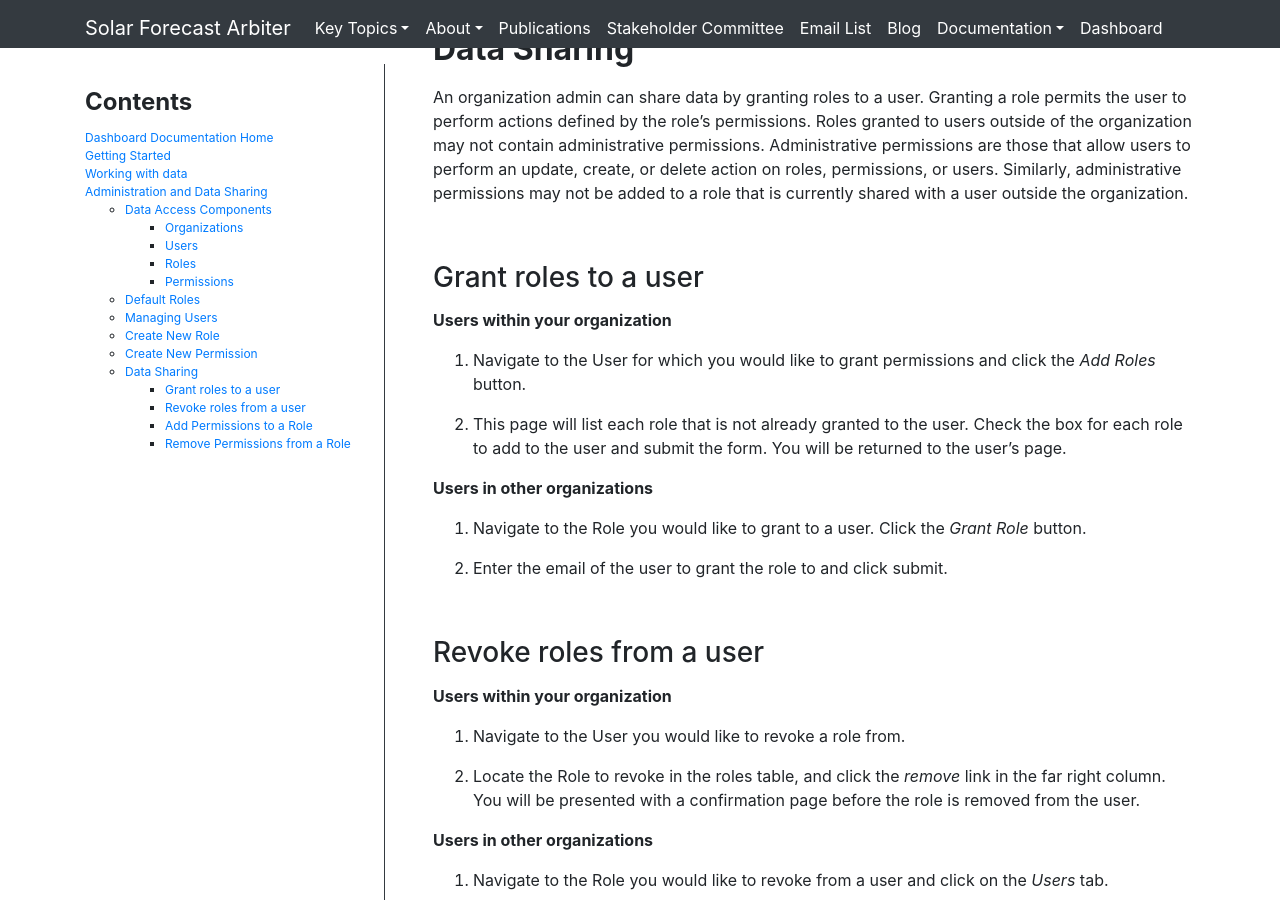
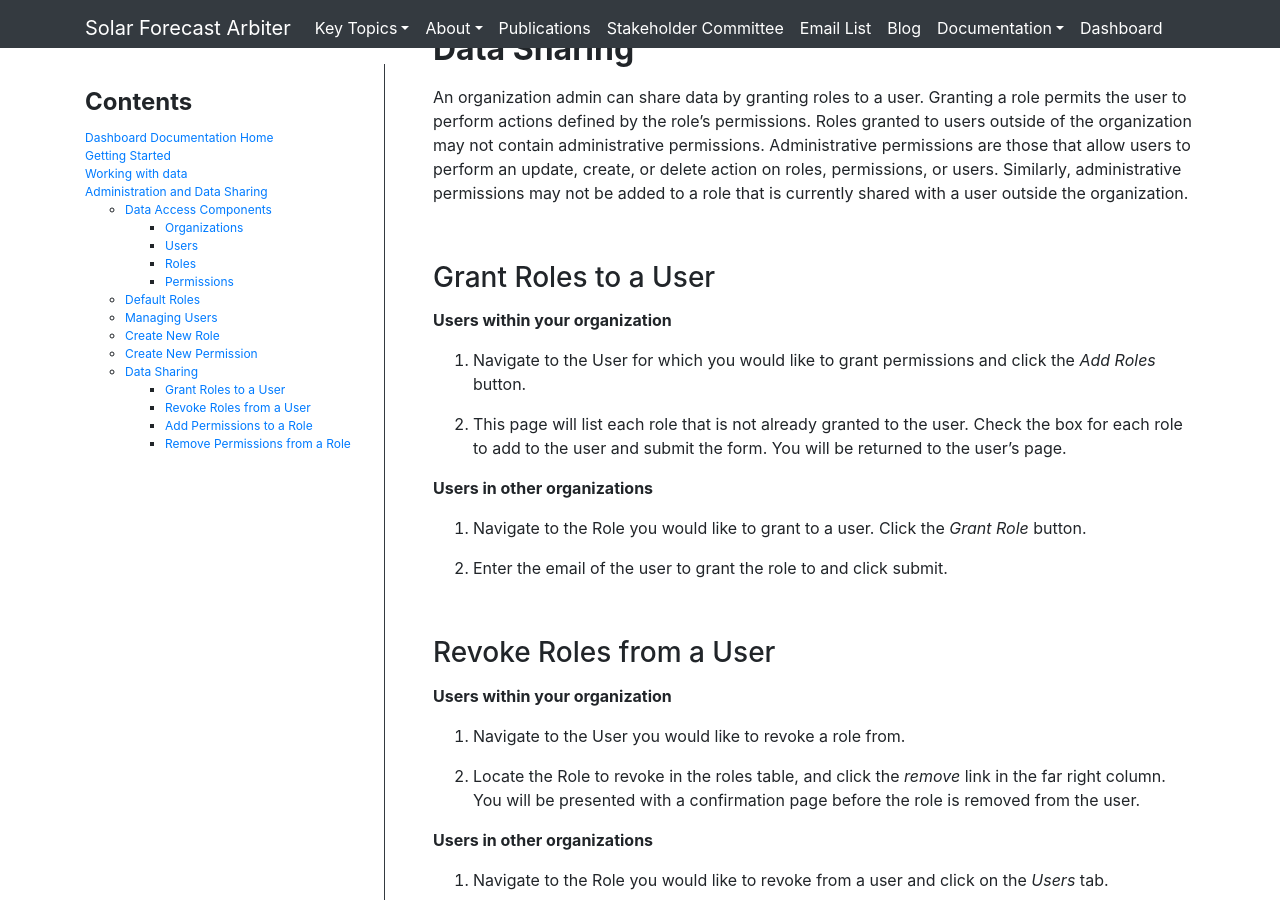
Before and after one commit to SolarArbiter/SolarArbiter.github.io, a Jekyll site: the page built from documentation/dashboard/administration.md, in a window 1280 px wide and 900 px high, scrolled down 7667 px. Built offline with Jekyll 4.4.1, drawn with Linux system fonts in a browser that asks for light colours; our own code applies the rules of GitHub Pages for plain Markdown files.

Commit message:
case inconsistency in headers

```diff
--- a/_includes/dashboard_admin_sidebar.html
+++ b/_includes/dashboard_admin_sidebar.html
@@ -19,8 +19,8 @@
     <li><a href="#create-new-permission">Create New Permission</a></li>
     <li><a href="#data-sharing">Data Sharing</a></li>
       <ul>
-          <li><a href="#grant-roles-to-a-user">Grant roles to a user</a></li>
-          <li><a href="#revoke-roles-from-a-user">Revoke roles from a user</a></li>
+          <li><a href="#grant-roles-to-a-user">Grant Roles to a User</a></li>
+          <li><a href="#revoke-roles-from-a-user">Revoke Roles from a User</a></li>
           <li><a href="#add-permissions-to-a-role">Add Permissions to a Role</a></li>
           <li><a href="#remove-permissions-from-a-role">Remove Permissions from a Role</a></li>
       </ul>
--- a/documentation/dashboard/administration.md
+++ b/documentation/dashboard/administration.md
@@ -190,7 +190,7 @@
 users. Similarly, administrative permissions may not be added to a role that is
 currently shared with a user outside the organization.
 
-### Grant roles to a user
+### Grant Roles to a User
 {: .anchor}
 
 **Users within your organization**
@@ -212,7 +212,7 @@
 2.  Enter the email of the user to grant the role to and click submit.
 
 
-### Revoke roles from a user
+### Revoke Roles from a User
 {: .anchor}
 
 **Users within your organization**
```
